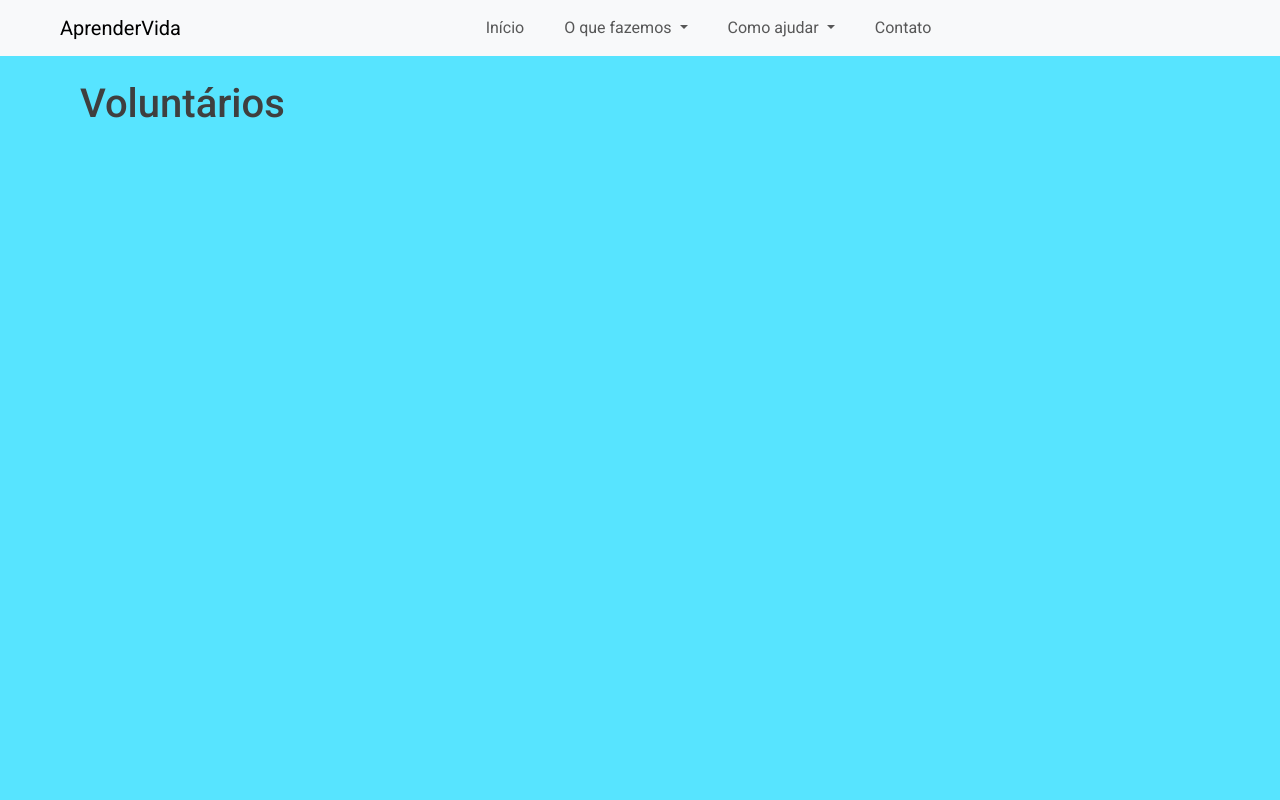
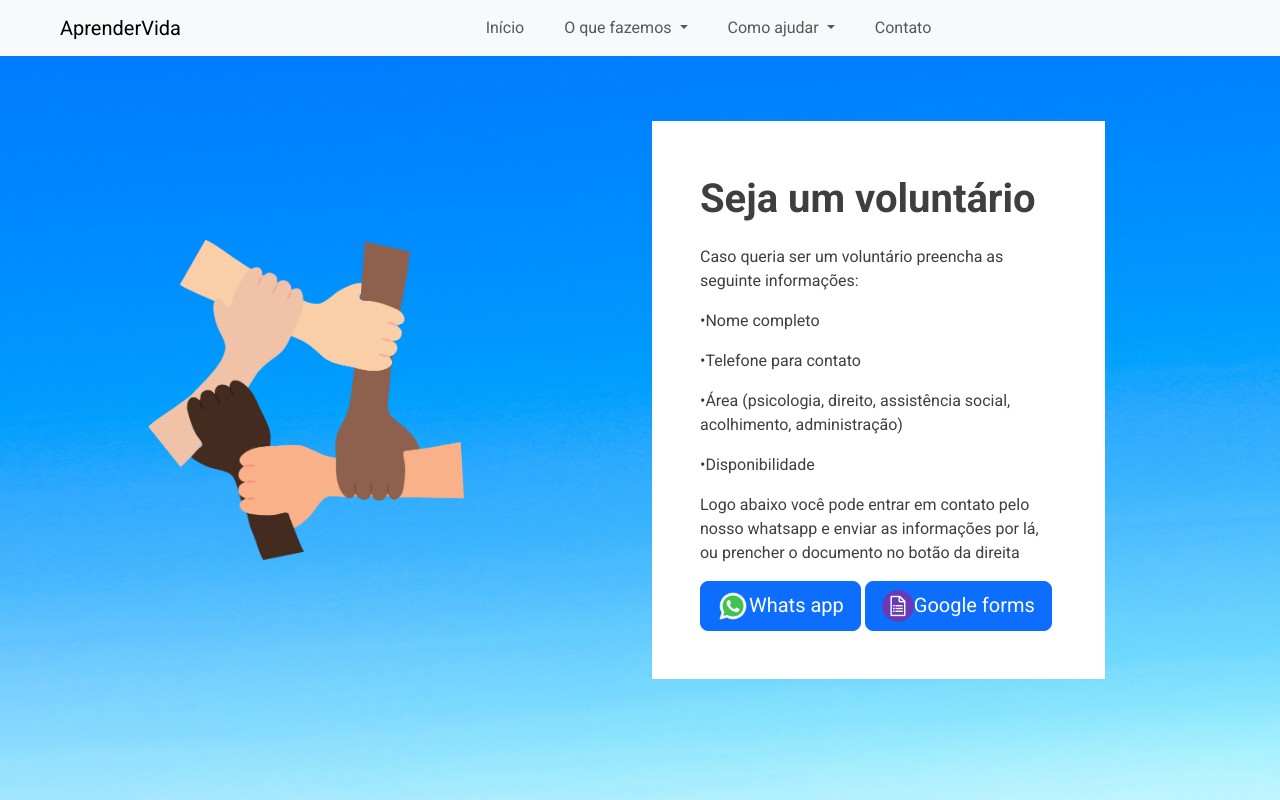
Before and after one commit to LeonardoBrum0907/aprender-para-a-vida, a Django app: page /voluntarios in a window 1280 px wide. Run offline with Django 5.2, Linux system fonts and the light colour scheme.

Commit message:
Voluntarios
Pagina de voluntarios

```diff
--- a/src/templates/aprender_para_vida/voluntarios.html
+++ b/src/templates/aprender_para_vida/voluntarios.html
@@ -1,12 +1,81 @@
-{% extends  "./base.html" %}
+{% extends "./base.html" %}
 {% load static %}
 
-{% block template  %}
-<section class="screen bg-blue-1">
+{% block template %}
+
+
+<section class="screen screen-3 d-flex align-items-center">
     <div class="row">
-        <div class="col-sm-12">
-            <h1>Voluntários</h1>
+        <div class="col-sm-5 d-flex align-items-center justify-content-center">
+            <div>
+                <img src="{% static 'imagens/imagem-05.png' %}" style="max-height: 20rem;" alt="">
+            </div>
+        </div>
+        <div class="col-sm-5 offset-sm-1 d-flex flex-column justify-content-center">
+            <div class="bg-white p-5">
+                <p class="fs-1 fw-semibold">Seja um voluntário</p>
+                <p>
+                    Caso queria ser um voluntário preencha as seguinte informações:
+
+                <p>
+                    •Nome completo
+                </p>
+                <p>
+                    •Telefone para contato
+                </p>
+                <p>
+                    •Área (psicologia, direito, assistência social, acolhimento, administração)
+                </p>
+                </p>
+                <p>
+                    •Disponibilidade
+                </p>
+                <p>
+                    Logo abaixo você pode entrar em contato pelo nosso whatsapp e enviar as informações por lá, ou prencher o documento no botão da direita
+                </p>
+                                <a href="https://wa.me/19999069185?text=Olá%20gostaria%20de%20me%20tornar%20voluntario%20do%20programa%20aprender%20para%20a%20vida">
+                      <button type="button" class="btn btn-primary btn-lg"><img src="{% static 'imagens/imagewpp.png' %}" style="max-height: 2rem;" alt="">Whats app</button></a>
+
+                      <a href="https://wa.me/19999069185?text=Olá%20gostaria%20de%20me%20tornar%20voluntario%20do%20programa%20aprender%20para%20a%20vida">
+                        <button type="button" class="btn btn-primary btn-lg"><img src="{% static 'imagens/imageform.png' %}" style="max-height: 2rem;" alt="">Google forms</button></a>
+            </div>
         </div>
     </div>
 </section>
-{% endblock  %}
+
+<style>
+    .screen-3 {
+        background-color: #000;
+        background: url("../../static/imagens/bg-02.png") no-repeat;
+        background-size: 100% 100%;
+        background-position: center bottom;
+    }
+
+    .valores-box {
+        width: 15rem;
+        height: 4rem;
+        border-radius: 50px;
+        box-shadow: 0 5px 10px rgba(61, 61, 61, 0.5);
+        font-size: 1.5rem;
+        font-weight: 600;
+        display: flex;
+        align-items: center;
+        padding: 0 0 0 2rem;
+        color: #fff;
+    }
+
+    .valores-box.item-01 {
+        background-color: #0090C1;
+    }
+    .valores-box.item-02 {
+        background-color: #046E8F;
+    }
+    .valores-box.item-03 {
+        background-color: #183446;
+    }
+    .valores-box.item-04 {
+        background-color: #022F40;
+    }
+</style>
+
+{% endblock %}
```
Also changed, not shown: src/static/imagens/imageform.png (added), src/static/imagens/imagewpp.png (added).
